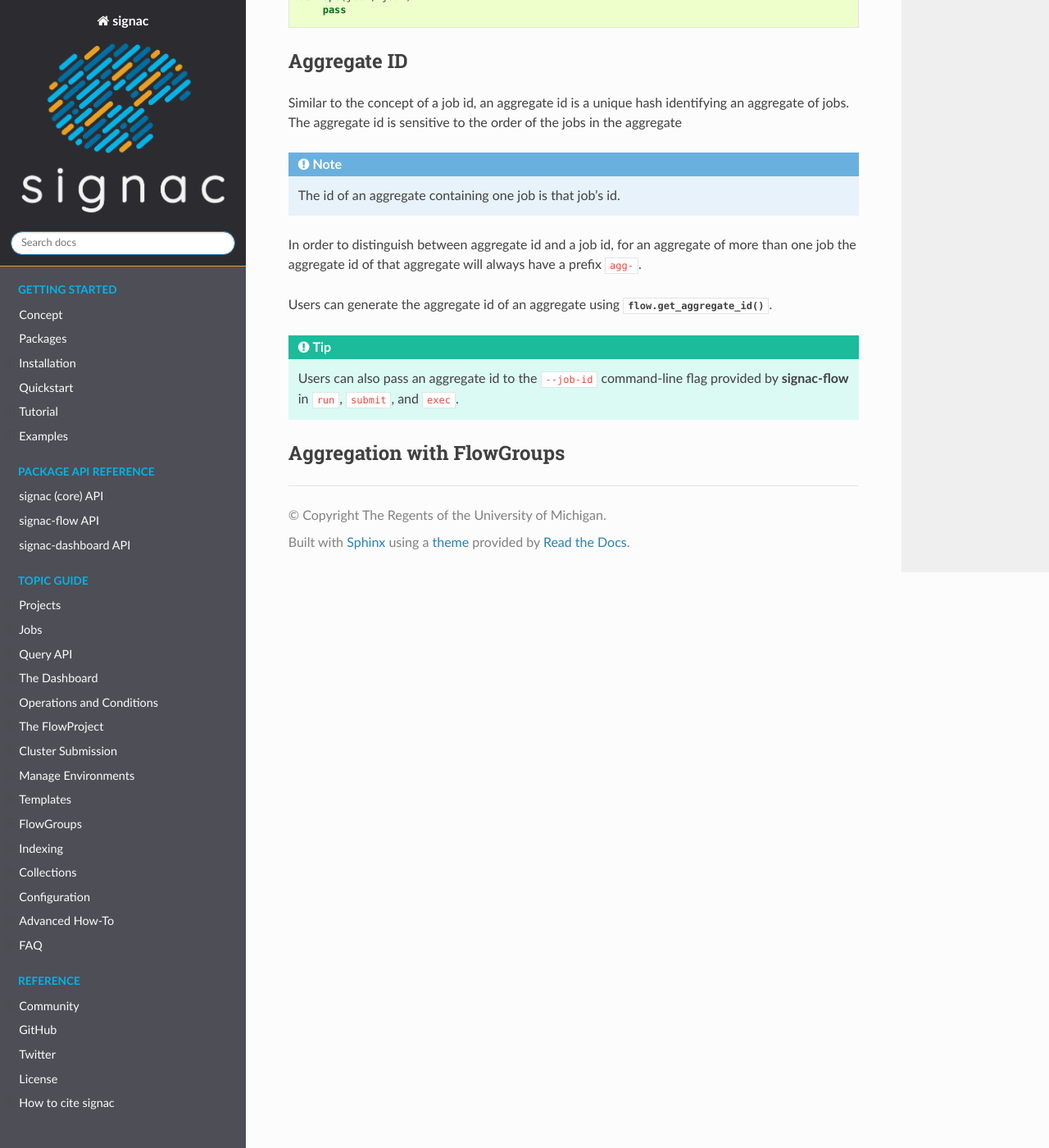
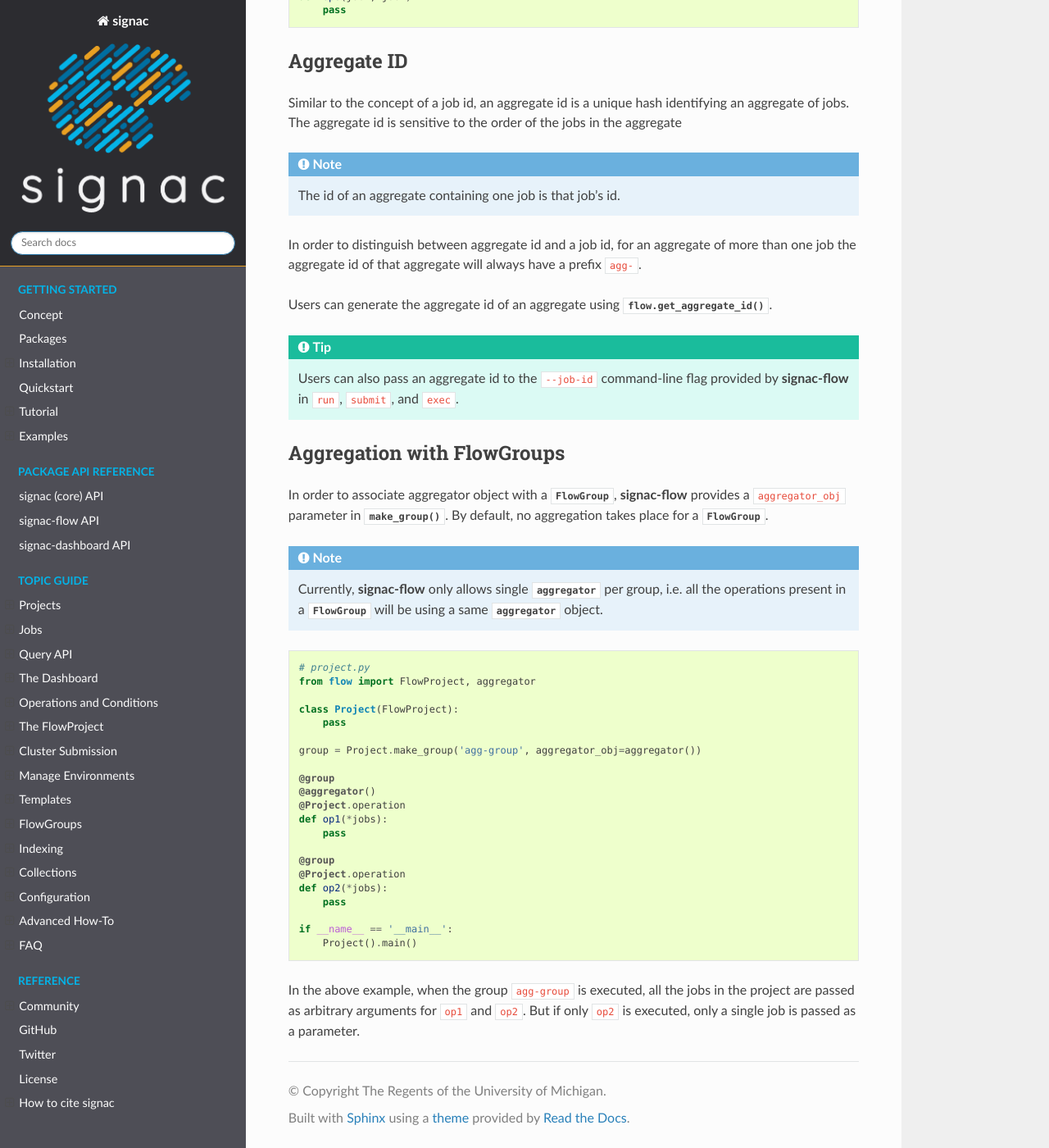
Before and after one commit to glotzerlab/signac-docs, a Sphinx documentation site: the page built from docs/source/aggregation.rst, in a window 1280 px wide and 1400 px high, scrolled down 2318 px. Shown: the whole window at 82% size. Built offline with Sphinx 7.4.7 and the Read the Docs theme 2.0.0, drawn with Linux system fonts in a browser that asks for light colours.

Commit message:
Add documentation for aggregation with FlowGroups

```diff
--- a/docs/source/aggregation.rst
+++ b/docs/source/aggregation.rst
@@ -47,7 +47,7 @@ where only a single job is passed as a parameter.
 Types of Aggregation
 ====================
 
-Currently **signac-flow** allows users to aggregate jobs by:
+Currently, **signac-flow** allows users to aggregate jobs by:
 
 - Grouping them on state point key, an iterable of state point keys whose values define the
   groupings, or an arbitrary callable of :class:`~signac.contrib.job.Job`.
@@ -148,3 +148,40 @@ Users can generate the aggregate id of an aggregate using :meth:`flow.get_aggreg
 
 Aggregation with FlowGroups
 ===========================
+
+In order to associate aggregator object with a :py:class:`FlowGroup`, **signac-flow** provides a
+``aggregator_obj`` parameter in :meth:`~flow.FlowProject.make_group`. By default, no aggregation takes
+place for a :py:class:`FlowGroup`.
+
+.. note::
+
+    Currently, **signac-flow** only allows single :class:`~flow.aggregator` per group, i.e. all the operations present
+    in a :py:class:`FlowGroup` will be using a same :class:`~flow.aggregator` object.
+
+.. code-block:: python
+
+    # project.py
+    from flow import FlowProject, aggregator
+
+    class Project(FlowProject):
+        pass
+
+    group = Project.make_group('agg-group', aggregator_obj=aggregator())
+
+    @group
+    @aggregator()
+    @Project.operation
+    def op1(*jobs):
+        pass
+
+    @group
+    @Project.operation
+    def op2(*jobs):
+        pass
+
+    if __name__ == '__main__':
+        Project().main()
+
+In the above example, when the group ``agg-group`` is executed, all the jobs
+in the project are passed as arbitrary arguments for ``op1`` and ``op2``. But if only ``op2`` is
+executed, only a single job is passed as a parameter.
```
